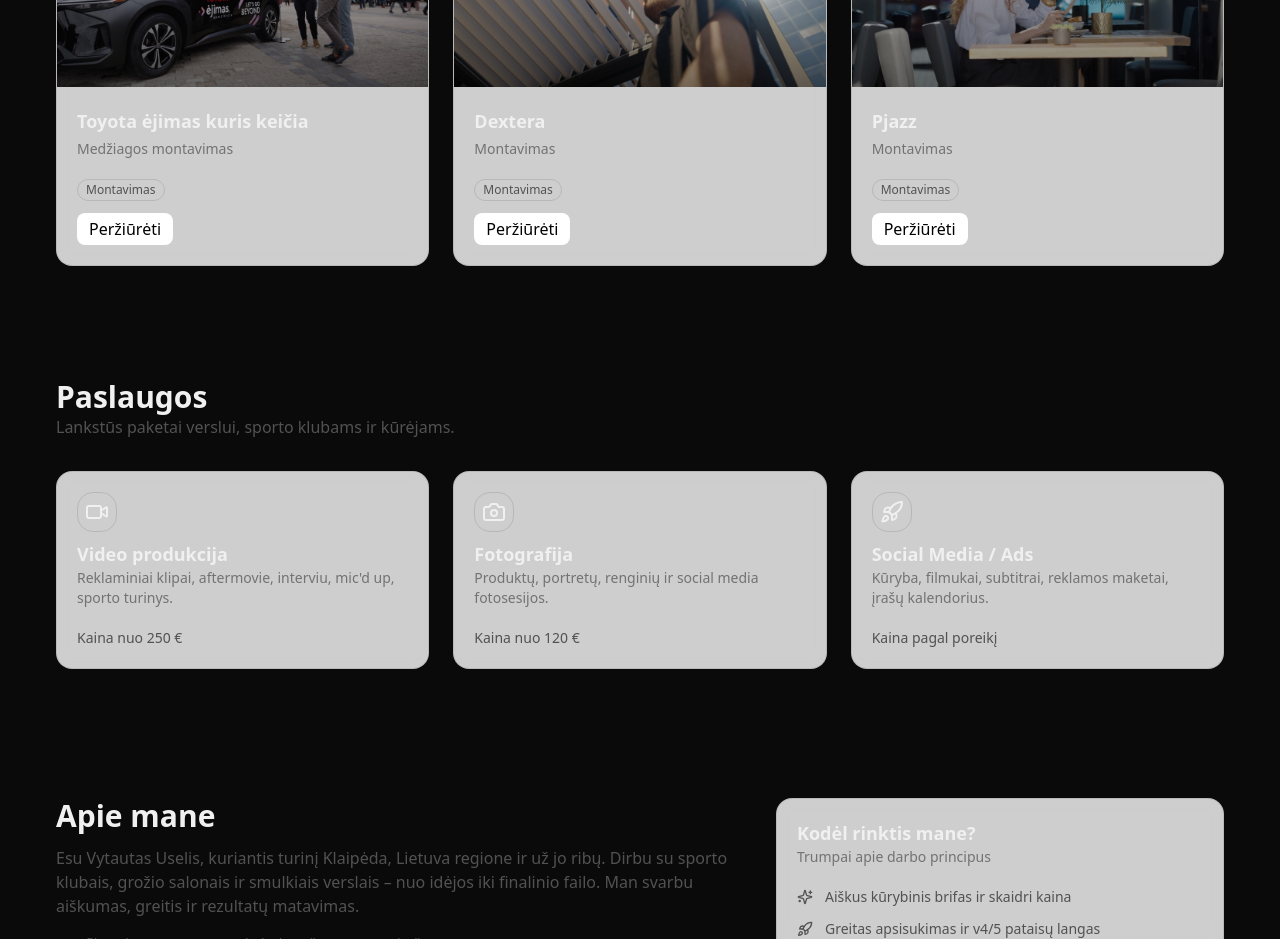
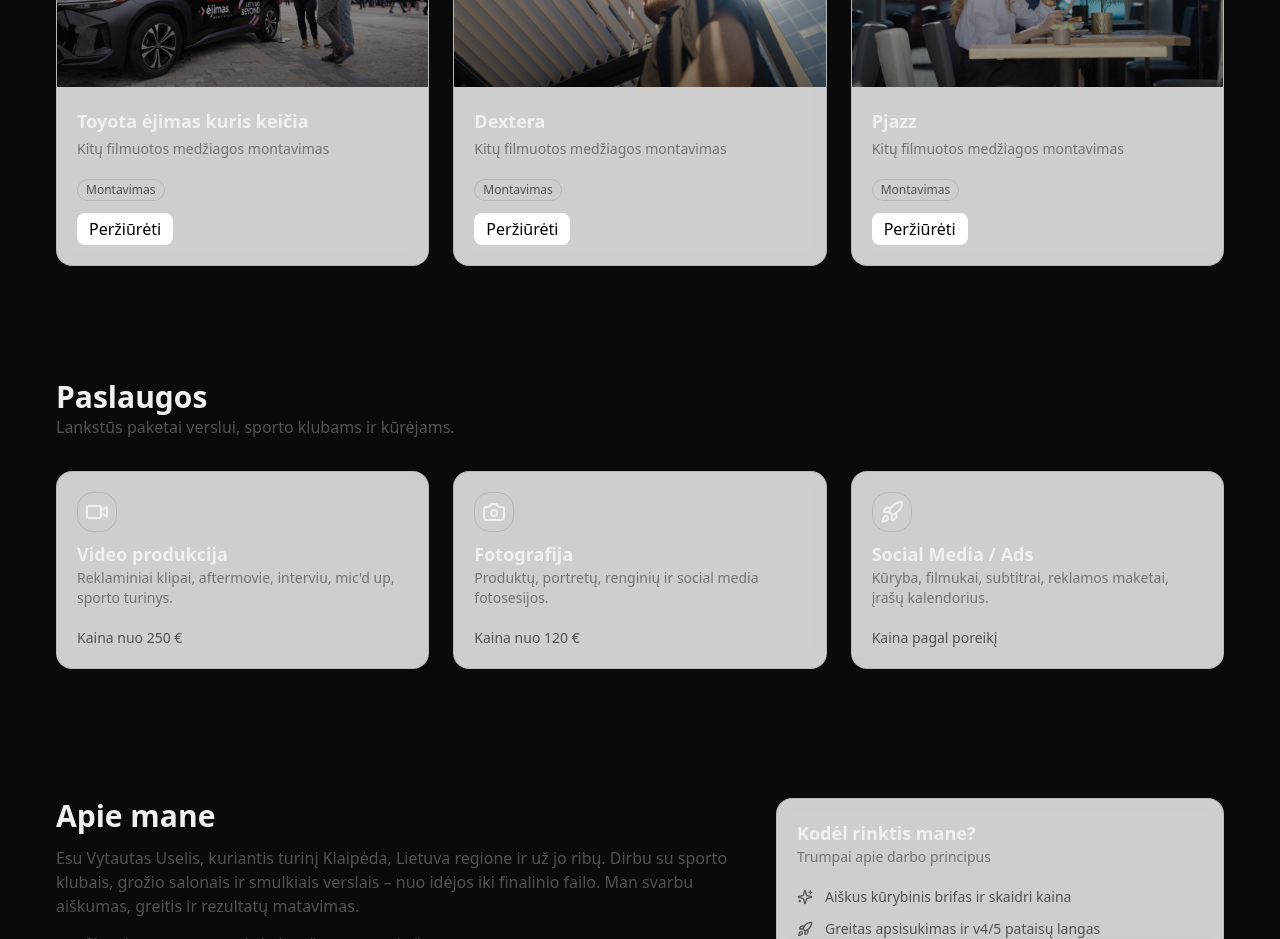
Before and after one commit to vytautasmedia/Vytautas-Portfolio, a React (Vite) app: page / in a window 1280 px wide. Shown: the part 2020-2959 px from the top of the page. Built offline with nearby package versions, Linux system fonts and the light colour scheme.

Commit message:
Update App.tsx

```diff
--- a/src/App.tsx
+++ b/src/App.tsx
@@ -118,21 +118,21 @@ const PROJECTS_BOTTOM = [
 const CONTRIBUTED = [
   {
     title: 'Toyota ėjimas kuris keičia',
-    role: 'Medžiagos montavimas',
+    role: 'Kitų filmuotos medžiagos montavimas',
     cover: '/covers/toyota.jpg',
     link: 'https://youtu.be/PQWHWeBxhoE',
     tags: ['Montavimas'],
   },
   {
     title: 'Dextera',
-    role: 'Montavimas',
+    role: 'Kitų filmuotos medžiagos montavimas',
     cover: '/covers/dextera.jpg',
     link: 'https://youtube.com/shorts/-T2-qEmDqkQ',
     tags: ['Montavimas'],
   },
   {
     title: 'Pjazz',
-    role: 'Montavimas',
+    role: 'Kitų filmuotos medžiagos montavimas',
     cover: '/covers/pjazz.jpg',
     link: 'https://youtube.com/shorts/HRXAf8doui4',
     tags: ['Montavimas'],
```
